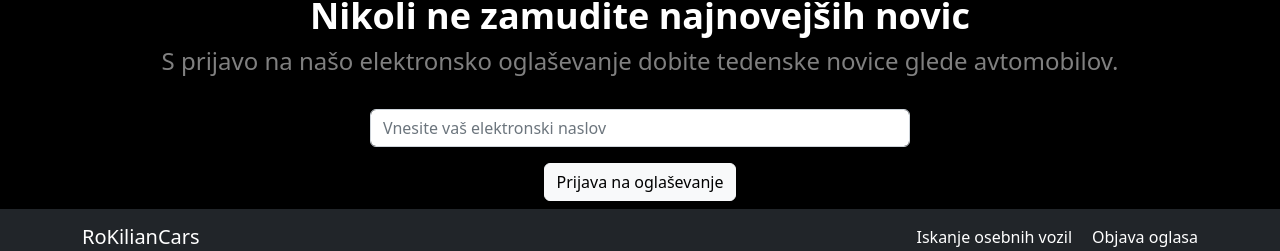
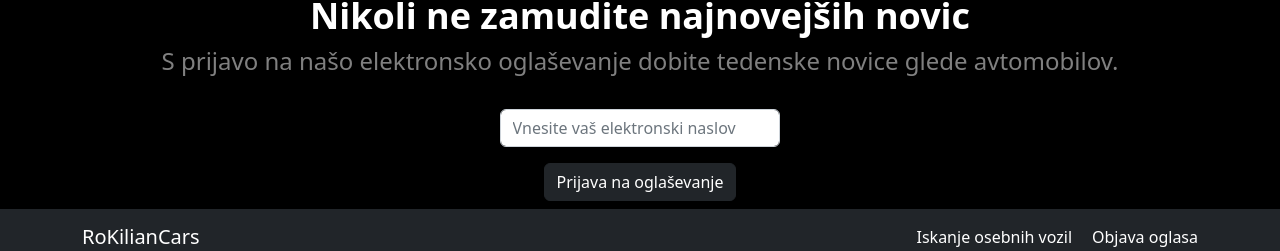
Before and after one commit to KilianTrunk/NSA_TrunkVaupotic, a React (Create React App) app in the folder appfiles/: page / in a window 1280 px wide. Shown: the part 1711-1962 px from the top of the page. Built offline with nearby package versions, Linux system fonts and the light colour scheme.

Commit message:
updates newsection and some css styling

```diff
--- a/appfiles/src/CSS/style.css
+++ b/appfiles/src/CSS/style.css
@@ -87,7 +87,7 @@ body {
 }
 
 .newsContainer Form {
-    width: 50%;
+    width: 26%;
     margin: auto;
     padding-top: 30px;
 }
--- a/appfiles/src/Components/HomeScreen/NewsSection.js
+++ b/appfiles/src/Components/HomeScreen/NewsSection.js
@@ -15,7 +15,7 @@ export default function NewsSection() {
                 <Form.Group className="mb-3" controlId="formEmail">
                     <Form.Control type="email" placeholder="Vnesite vaš elektronski naslov" />
                 </Form.Group>
-                <Button variant="light" type="submit">
+                <Button variant="dark" type="submit">
                     Prijava na oglaševanje
                 </Button>
             </Form>
```
